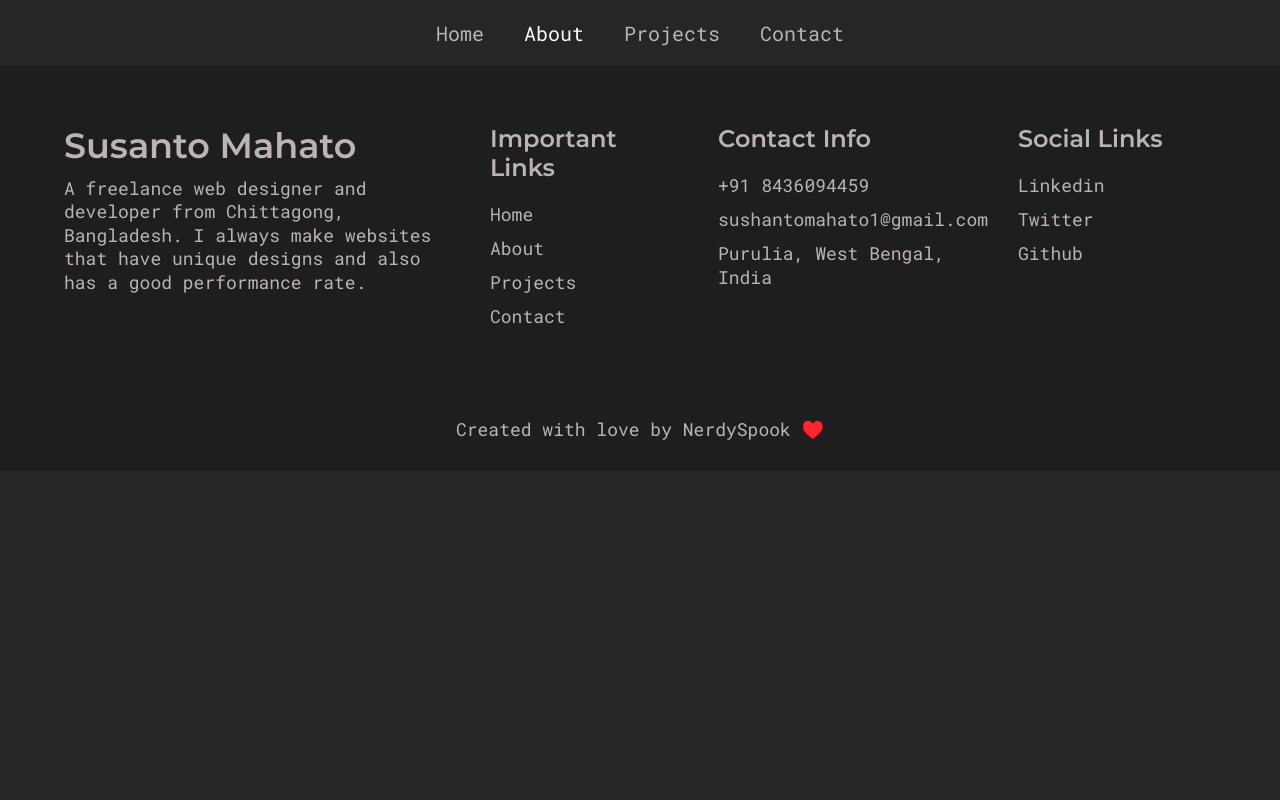
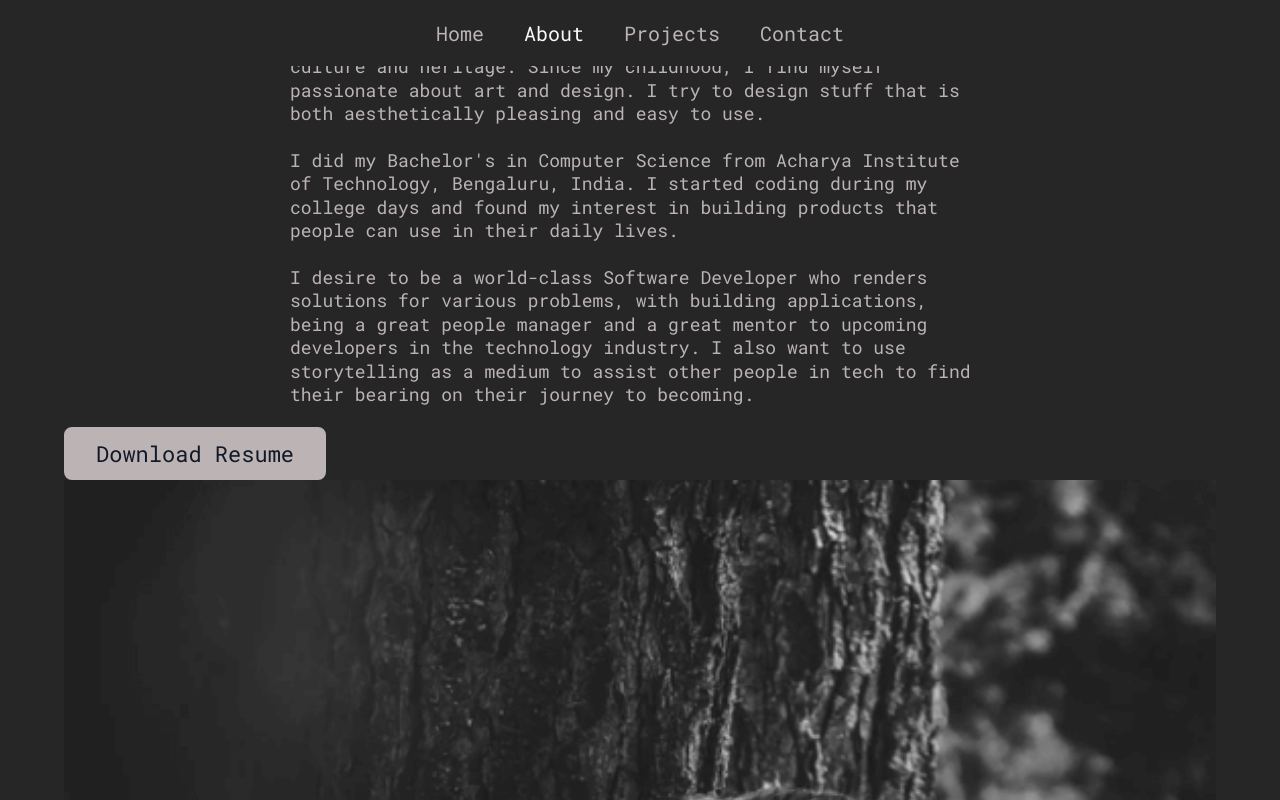
Before and after one commit to nerdyspook/nerdyspook-react-portfolio, a React (Create React App) app: page /about in a window 1280 px wide. Shown: the top 800 px of the page. Built offline with nearby package versions, Linux system fonts and the light colour scheme.

Commit message:
about page dom added

```diff
--- a/src/pages/About.jsx
+++ b/src/pages/About.jsx
@@ -1,9 +1,48 @@
 import React from 'react';
+
+import Ptext from '../components/Ptext';
+import Button from '../components/Button';
+import AboutImg from '../assets/images/about-page-img.png';
 
 export default function About() {
   return (
     <div>
-      <h1>About Page</h1>
+      <div className="container">
+        <div className="top-section">
+          <div className="left">
+            <p className="about__subheading">
+              Hello, I am <span>Susanto Mahato</span>
+            </p>
+            <h2 className="about__heading">A FullStack Web Developer</h2>
+
+            <div className="about__info">
+              <Ptext light>
+                I am from West Bengal, India. A place is renowned for its
+                culture and heritage. Since my childhood, I find myself
+                passionate about art and design. I try to design stuff that is
+                both aesthetically pleasing and easy to use.
+                <br />
+                <br />I did my Bachelor's in Computer Science from Acharya
+                Institute of Technology, Bengaluru, India. I started coding
+                during my college days and found my interest in building
+                products that people can use in their daily lives.
+                <br />
+                <br />I desire to be a world-class Software Developer who
+                renders solutions for various problems, with building
+                applications, being a great people manager and a great mentor to
+                upcoming developers in the technology industry. I also want to
+                use storytelling as a medium to assist other people in tech to
+                find their bearing on their journey to becoming.
+              </Ptext>
+            </div>
+            <Button btnText="Download Resume" btnLink="#" />
+          </div>
+
+          <div className="right">
+            <img src={AboutImg} alt="susanto pic" />
+          </div>
+        </div>
+      </div>
     </div>
   );
 }
```
